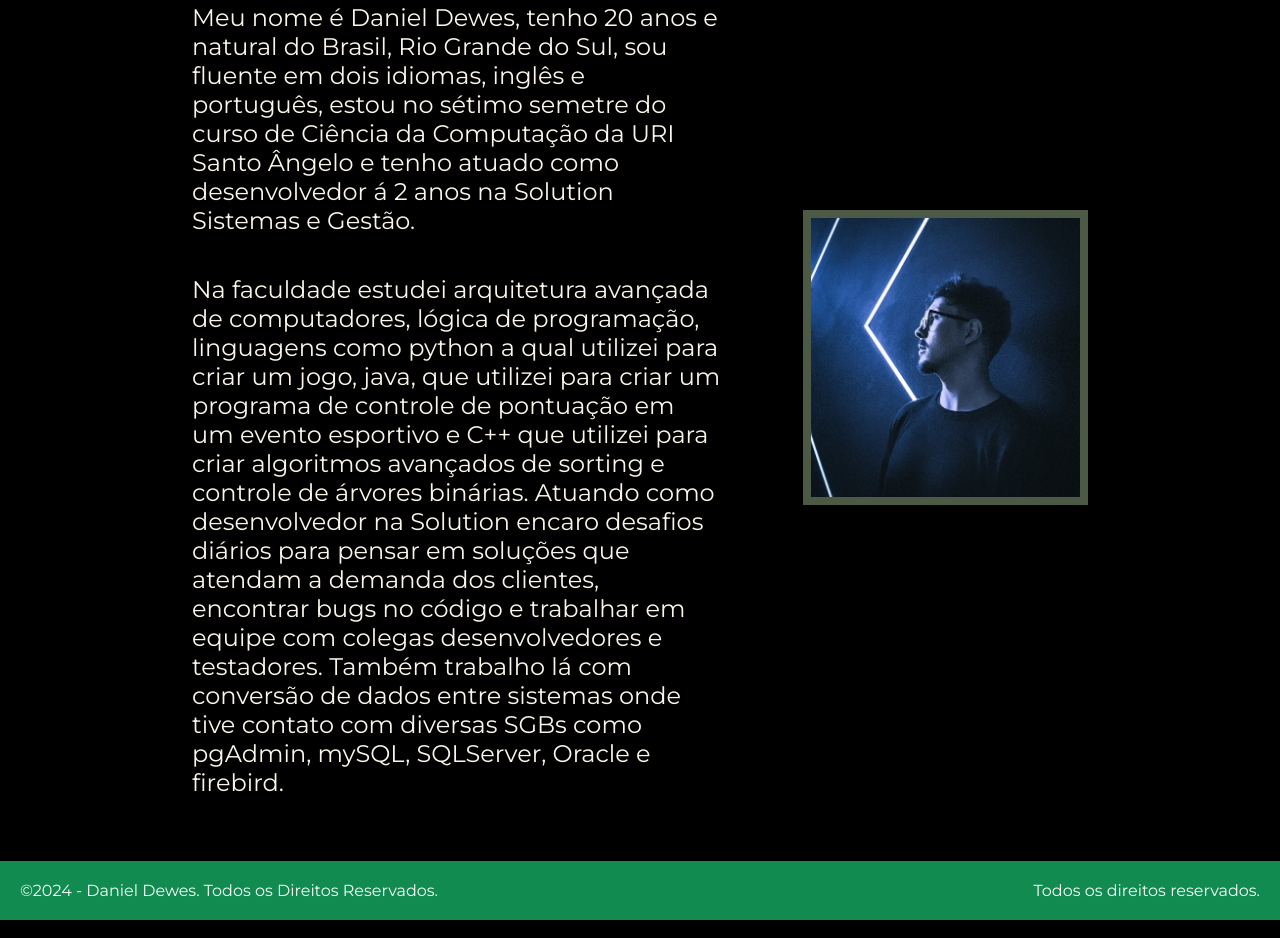
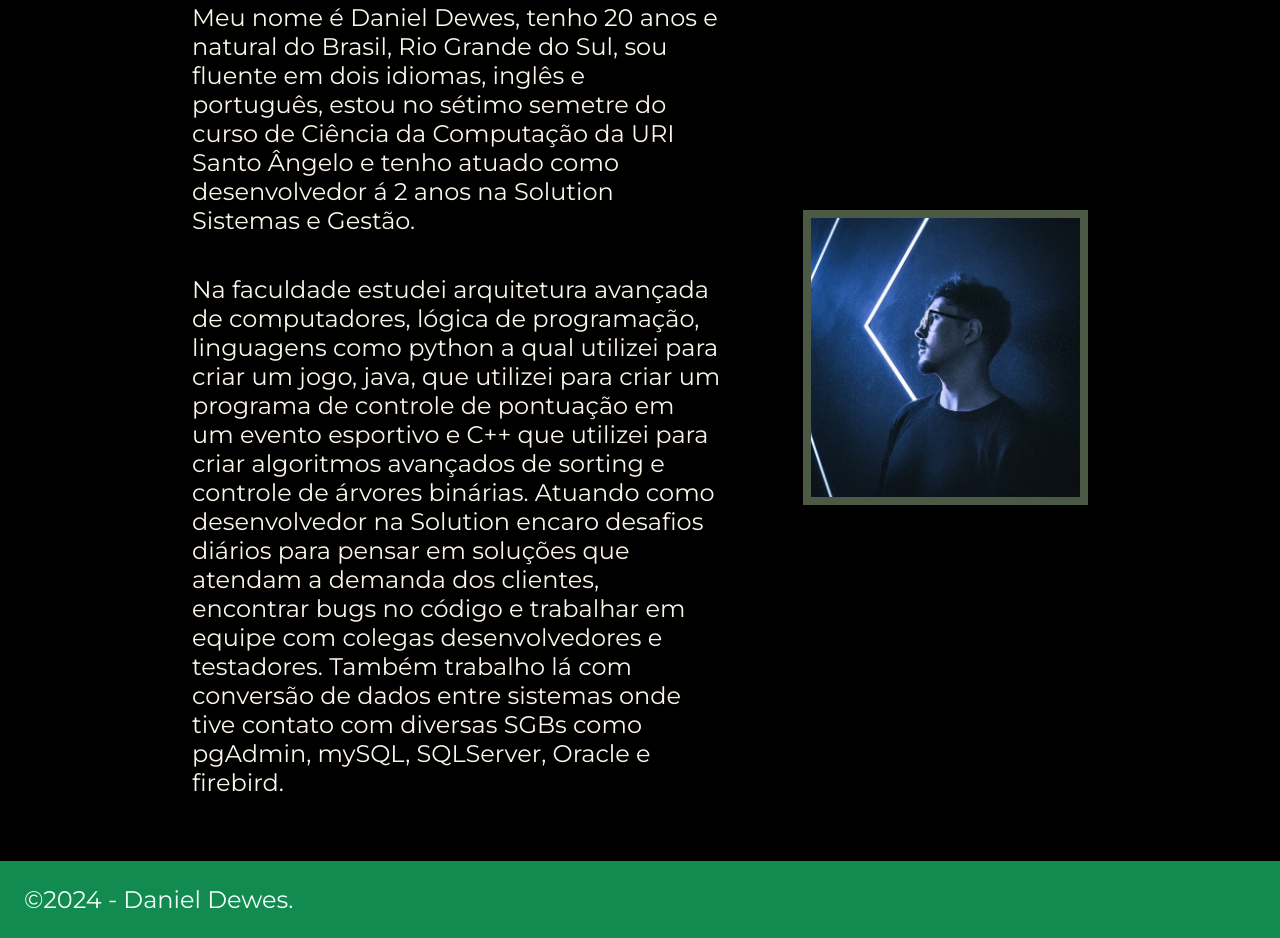
Before and after one commit to DanielSDewes/aboutme, a plain HTML site: page aboutme.html in a window 1280 px wide. Shown: the part 201-1139 px from the top of the page. Drawn offline with nearby package versions, Linux system fonts and the light colour scheme.

Commit message:
ajustes alinhamento

```diff
--- a/aboutme.html
+++ b/aboutme.html
@@ -24,8 +24,7 @@
     </main>
 
     <footer class="rodape">
-        <p class="rodape__texto">©2024 - Daniel Dewes. Todos os Direitos Reservados.</p>
-        <p class="rodape__texto">Todos os direitos reservados.</p>
+        <p class="rodape__texto">©2024 - Daniel Dewes.</p>
    </footer>
 </body>
 </html>
--- a/estilos/style.css
+++ b/estilos/style.css
@@ -11,12 +11,11 @@
 }
 
 * {
-    margin: 0;
-    padding: 0;
+    margin: 0%;
+    padding: 0%;
 }
 
 body {
-    /* height: 100vh; */
     box-sizing: border-box;
     background-color: var(--cor-fundo);
     color: var(--cor-letras);
@@ -115,20 +114,20 @@ body {
     font-size: 2rem;
 }
 
-.rodape {
-    display: flex;
+.rodape{
+    color: var(--cor-botoes);
     background-color: var(--cor-strong);
-    color: var(--cor-botoes);
-    padding: 20px;
+    padding: 24px;
+    font-family: var(--fonte-secundaria);
+    font-size: 1.5rem;
+    font-weight: 400;
+    flex-direction: row;
     justify-content: space-between;
-    font-family: var(--fonte-secundaria);
-    font-weight: 400; /* grossura da fonte */
 }
 
 .rodape__texto {
     background-color: var(--cor-strong);
     color: var(--cor-botoes);
-    text-align: center;
     font-family: var(--fonte-secundaria);
     font-weight: 400; /* grossura da fonte */
 }
```
Also changed, not shown: index.html (+3 -3 lines).
